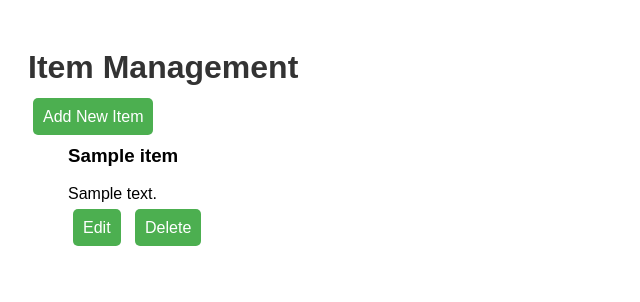
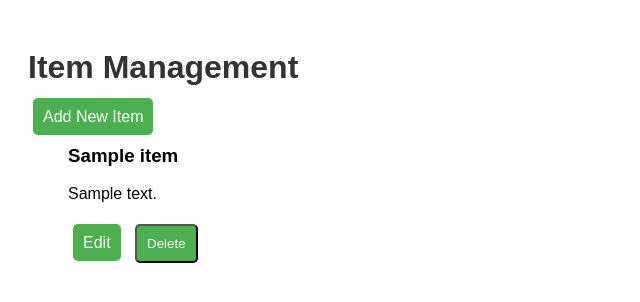
Before and after one commit to Adamlim21181/stagrepo, a Flask app: page / in a window 1280 px wide. Shown: the top 302 px of the page, without its empty margins (0-640 px from the left). Run offline with Flask 3, Linux system fonts and the light colour scheme; tables that the repository leaves empty hold one stand-in row (values such as "Sample post").

Commit message:
fix delete

```diff
--- a/app.py
+++ b/app.py
@@ -39,7 +39,6 @@ def add_item():
             new_item = Item(name=name, description=description)
             db.session.add(new_item)
             db.session.commit()
-            db.session.remove()  # Remove session after commit
             return redirect(url_for('index'))
     return render_template('add_item.html')
 
@@ -51,7 +50,6 @@ def edit_item(item_id):
         item.name = request.form['name']
         item.description = request.form['description']
         db.session.commit()
-        db.session.remove()  # Remove session after commit
         return redirect(url_for('index'))
     return render_template('edit_item.html', item=item)
 
@@ -61,7 +59,6 @@ def delete_item(item_id):
     item = Item.query.get_or_404(item_id)
     db.session.delete(item)
     db.session.commit()
-    db.session.remove()  # Remove session after commit
     return redirect(url_for('index'))
 
 if __name__ == '__main__':
--- a/templates/index.html
+++ b/templates/index.html
@@ -17,7 +17,9 @@
             <h3>{{ item.name }}</h3>
             <p>{{ item.description }}</p>
             <a href="{{ url_for('edit_item', item_id=item.id) }}" class="btn">Edit</a>
-            <a href="{{ url_for('delete_item', item_id=item.id) }}" class="btn">Delete</a>
+            <form action="{{ url_for('delete_item', item_id=item.id) }}" method="POST" style="display:inline;">
+                <button type="submit" class="btn">Delete</button>
+            </form>
         </li>
         {% endfor %}
     </ul>
```
